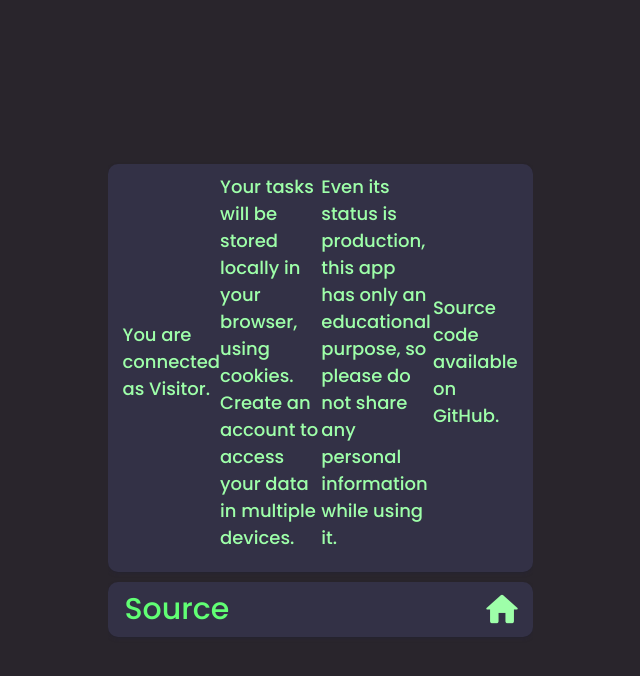
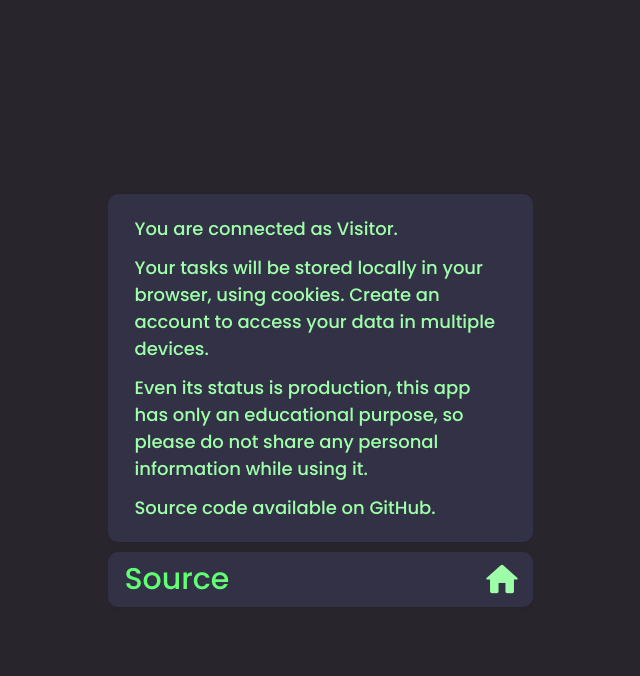
Before and after one commit to gabrielstork/django-to-do-list, a Django app: page /user/ in a window 1280 px wide. Shown: the top 676 px of the page, without its empty margins (320-960 px from the left). Run offline with Django 3.2, Linux system fonts and the light colour scheme.

Commit message:
box text div

```diff
--- a/src/users/static/users/css/styles.css
+++ b/src/users/static/users/css/styles.css
@@ -63,6 +63,10 @@ a{
     align-items: center;
     height: auto;
     padding: 9px 15px 9px 15px;
+}
+
+.box-text{
+    padding: 12px 12px 0px 12px;
 }
 
 .box form{
--- a/src/users/templates/users/info.html
+++ b/src/users/templates/users/info.html
@@ -10,6 +10,7 @@
     <body>
         <div class="container">
             <div class="box">
+                <div class="box-text">
                 {% if request.user.is_authenticated %}
                     <p>
                         You are connected as {{request.user}}.
@@ -35,6 +36,7 @@
                         Source code available on GitHub.
                     </p>
                 </div>
+            </div>
             <div class="buttons-box">
                 <div class="source">
                     <a href="https://github.com/gabrielstork/django-to-do-list" target="_blank">
```
Lines whose indentation alone changed are shown as unchanged.
